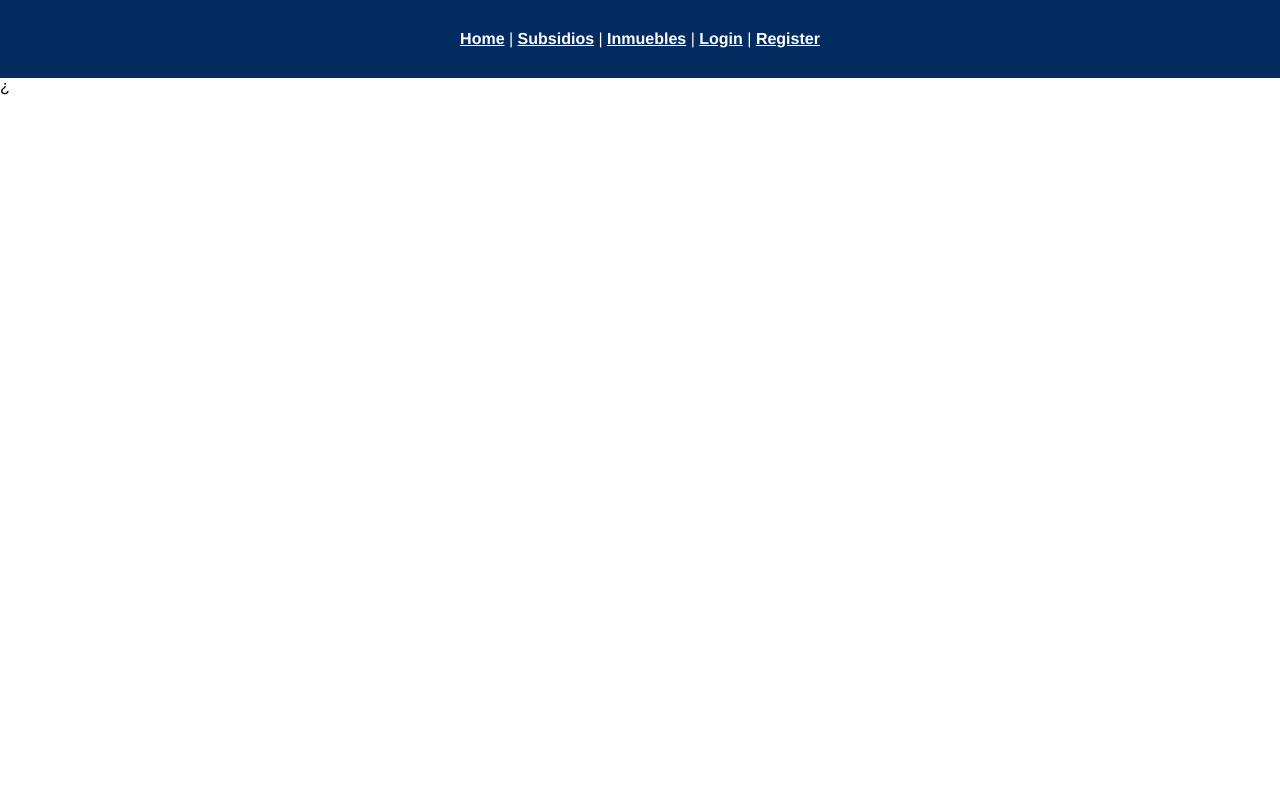
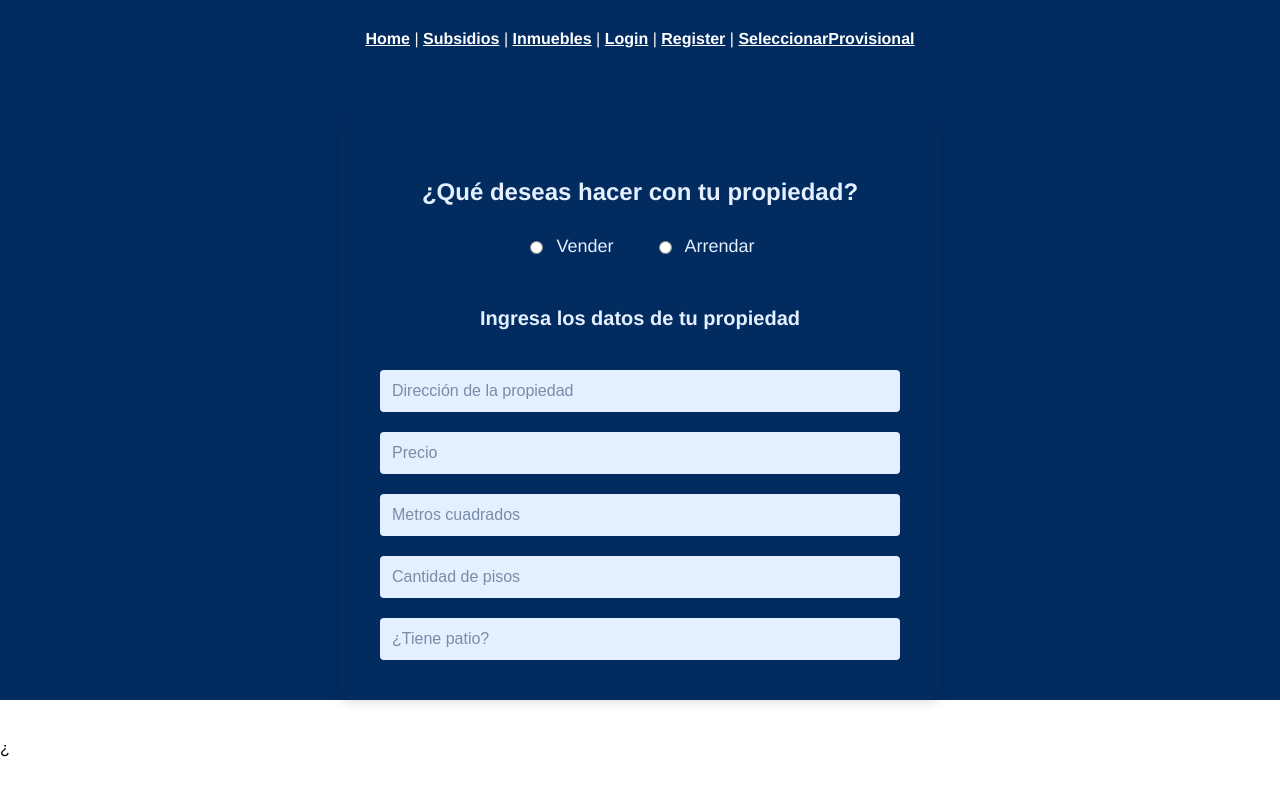
Before and after one commit to reii23/arriendosRM, a Vue app in the folder front/propiedadesweb/: page /seleccionar-datos-c in a window 1280 px wide. Shown: the top 796 px of the page. Built offline with nearby package versions, Linux system fonts and the light colour scheme; a web font is replaced by a local one.

Commit message:
Avance de la vista crear publicación
aún falta vincular con la base de datos, pero está el esqueleto

```diff
--- a/front/propiedadesweb/src/App.vue
+++ b/front/propiedadesweb/src/App.vue
@@ -5,7 +5,8 @@
       <router-link to="/about">Subsidios</router-link> |
       <router-link to="/inmuebles">Inmuebles</router-link> |
       <router-link to="/login">Login</router-link> |
-      <router-link to="/register">Register</router-link>
+      <router-link to="/register">Register</router-link> |
+      <router-link to="/seleccionar-inmueble">SeleccionarProvisional</router-link>
     </nav>
     <router-view />
   </div>
--- a/front/propiedadesweb/src/router/index.js
+++ b/front/propiedadesweb/src/router/index.js
@@ -5,6 +5,10 @@ import Inmuebles from "../views/InmueblesView.vue";
 import Register from "../views/RegisterView.vue";
 import Login from "../views/LoginView.vue";
 import PropertyDetail from "../views/PropertyDetailView.vue";
+import SeleccionarInmueble from "@/views/SeleccionarInmueble.vue";
+import SeleccionarDatosC from "@/views/SeleccionarDatosC.vue";
+import SeleccionarDatosD from "@/views/SeleccionarDatosD.vue";
+import SeleccionarDatosT from "@/views/SeleccionarDatosT.vue";
 
 const routes = [
   {
@@ -37,6 +41,26 @@ const routes = [
     name: "PropertyDetail",
     component: PropertyDetail,
     props: true
+  },
+  {
+    path: "/seleccionar-inmueble",
+    name: "SeleccionarInmueble",
+    component: SeleccionarInmueble,
+  },
+  {
+    path: "/seleccionar-datos-c",
+    name: "SeleccionarDatosC",
+    component: SeleccionarDatosC,
+  },
+  {
+    path: "/seleccionar-datos-d",
+    name: "SeleccionarDatosD",
+    component: SeleccionarDatosD,
+  },
+  {
+    path: "/seleccionar-datos-t",
+    name: "SeleccionarDatosT",
+    component: SeleccionarDatosT,
   }
 ];
 
--- a/front/propiedadesweb/src/views/HomeView.vue
+++ b/front/propiedadesweb/src/views/HomeView.vue
@@ -21,7 +21,7 @@ export default {
 
     const publicarInmueble = () => {
       if (AuthService.isAuthenticated()) {
-        router.push('/publicar-inmueble');
+        router.push('/seleccionar-inmueble');
       } else {
         router.push('/login');
       }
--- /dev/null
+++ b/front/propiedadesweb/src/views/SeleccionarDatosC.vue
@@ -0,0 +1,103 @@
+<template>
+    <div class="property-form">
+      <h2>¿Qué deseas hacer con tu propiedad?</h2>
+      <div class="options">
+        <label class="radio-option">
+          <input type="radio" v-model="action" value="vender" />
+          Vender
+        </label>
+        <label class="radio-option">
+          <input type="radio" v-model="action" value="arrendar" />
+          Arrendar
+        </label>
+      </div>
+      <div class="address-inputs">
+        <h3>Ingresa los datos de tu propiedad</h3>
+        <input type="text" v-model="address.line1" placeholder="Dirección de la propiedad" />
+        <input type="text" v-model="address.line2" placeholder="Precio" />
+        <input type="text" v-model="address.line3" placeholder="Metros cuadrados" />
+        <input type="text" v-model="address.line4" placeholder="Cantidad de pisos" />
+        <input type="text" v-model="address.line5" placeholder="¿Tiene patio?" />
+      </div>
+    </div>
+  </template>
+
+  <script>
+  import { ref } from 'vue';
+
+  export default {
+    name: 'PropertyForm',
+    setup() {
+      const action = ref('');
+      const address = ref({
+        line1: '',
+        line2: '',
+        line3: '',
+        line4: '',
+        line5: ''
+      });
+
+      return {
+        action,
+        address
+      };
+    }
+  }
+  </script>
+
+  <style scoped>
+  .property-form {
+    background-color: #022b60;
+    color: #e4f0ff;
+    padding: 40px;
+    border-radius: 10px;
+    max-width: 600px;
+    margin: 40px auto;
+    box-shadow: 0 4px 8px rgba(0, 0, 0, 0.1);
+  }
+
+  h2 {
+    text-align: center;
+    margin-bottom: 30px;
+    font-size: 24px;
+  }
+
+  .options {
+    display: flex;
+    justify-content: center;
+    gap: 40px;
+    margin-bottom: 30px;
+  }
+
+  .radio-option {
+    display: flex;
+    align-items: center;
+    gap: 10px;
+    font-size: 18px;
+  }
+
+  .address-inputs {
+    display: flex;
+    flex-direction: column;
+    gap: 20px;
+  }
+
+  .address-inputs h3 {
+    font-size: 20px;
+    margin-bottom: 20px;
+    text-align: center;
+  }
+
+  input[type="text"] {
+    padding: 12px;
+    border: none;
+    border-radius: 4px;
+    font-size: 16px;
+    background-color: #e4f0ff;
+    color: #022b60;
+  }
+
+  input[type="text"]::placeholder {
+    color: #7a8ca7;
+  }
+  </style>
--- /dev/null
+++ b/front/propiedadesweb/src/views/SeleccionarDatosD.vue
@@ -0,0 +1,102 @@
+<template>
+    <div class="property-form">
+      <h2>¿Qué deseas hacer con tu propiedad?</h2>
+      <div class="options">
+        <label>
+          <input type="radio" v-model="action" value="vender" />
+          Vender
+        </label>
+        <label>
+          <input type="radio" v-model="action" value="arrendar" />
+          Arrendar
+        </label>
+      </div>
+      <div class="address-inputs">
+        <h3>Ingresa los datos de tu propiedad</h3>
+        <input type="text" v-model="address.line1" placeholder="Dirección de la propiedad" />
+        <input type="text" v-model="address.line2" placeholder="Precio" />
+        <input type="text" v-model="address.line3" placeholder="Metros cuadrados" />
+        <input type="text" v-model="address.line4" placeholder="¿Tiene un ascensor?" />
+        <input type="text" v-model="address.line3" placeholder="¿Cuál es el piso del departamento?" />
+      </div>
+    </div>
+  </template>
+
+  <script>
+  import { ref } from 'vue';
+
+  export default {
+    name: 'PropertyForm',
+    setup() {
+      const action = ref('');
+      const address = ref({
+        line1: '',
+        line2: '',
+        line3: '',
+        line4: ''
+      });
+
+      return {
+        action,
+        address
+      };
+    }
+  }
+  </script>
+
+  <style scoped>
+  .property-form {
+    background-color: #022b60;
+    color: #e4f0ff;
+    padding: 40px;
+    border-radius: 10px;
+    max-width: 600px;
+    margin: 40px auto;
+    box-shadow: 0 4px 8px rgba(0, 0, 0, 0.1);
+  }
+
+  h2 {
+    text-align: center;
+    margin-bottom: 30px;
+    font-size: 24px;
+  }
+
+  .options {
+    display: flex;
+    justify-content: center;
+    gap: 40px;
+    margin-bottom: 30px;
+  }
+
+  .radio-option {
+    display: flex;
+    align-items: center;
+    gap: 10px;
+    font-size: 18px;
+  }
+
+  .address-inputs {
+    display: flex;
+    flex-direction: column;
+    gap: 20px;
+  }
+
+  .address-inputs h3 {
+    font-size: 20px;
+    margin-bottom: 20px;
+    text-align: center;
+  }
+
+  input[type="text"] {
+    padding: 12px;
+    border: none;
+    border-radius: 4px;
+    font-size: 16px;
+    background-color: #e4f0ff;
+    color: #022b60;
+  }
+
+  input[type="text"]::placeholder {
+    color: #7a8ca7;
+  }
+  </style>
--- /dev/null
+++ b/front/propiedadesweb/src/views/SeleccionarDatosT.vue
@@ -0,0 +1,102 @@
+<template>
+    <div class="property-form">
+      <h2>¿Qué deseas hacer con tu propiedad?</h2>
+      <div class="options">
+        <label>
+          <input type="radio" v-model="action" value="vender" />
+          Vender
+        </label>
+        <label>
+          <input type="radio" v-model="action" value="arrendar" />
+          Arrendar
+        </label>
+      </div>
+      <div class="address-inputs">
+        <h3>Ingresa los datos de tu propiedad</h3>
+        <input type="text" v-model="address.line1" placeholder="Dirección de la propiedad" />
+        <input type="text" v-model="address.line2" placeholder="Precio" />
+        <input type="text" v-model="address.line3" placeholder="Metros cuadrados" />
+        <input type="text" v-model="address.line4" placeholder="Tipo de suelo" />
+        <input type="text" v-model="address.line3" placeholder="¿Tiene servicios básicos?" />
+      </div>
+    </div>
+  </template>
+
+  <script>
+  import { ref } from 'vue';
+
+  export default {
+    name: 'PropertyForm',
+    setup() {
+      const action = ref('');
+      const address = ref({
+        line1: '',
+        line2: '',
+        line3: '',
+        line4: ''
+      });
+
+      return {
+        action,
+        address
+      };
+    }
+  }
+  </script>
+
+  <style scoped>
+  .property-form {
+    background-color: #022b60;
+    color: #e4f0ff;
+    padding: 40px;
+    border-radius: 10px;
+    max-width: 600px;
+    margin: 40px auto;
+    box-shadow: 0 4px 8px rgba(0, 0, 0, 0.1);
+  }
+
+  h2 {
+    text-align: center;
+    margin-bottom: 30px;
+    font-size: 24px;
+  }
+
+  .options {
+    display: flex;
+    justify-content: center;
+    gap: 40px;
+    margin-bottom: 30px;
+  }
+
+  .radio-option {
+    display: flex;
+    align-items: center;
+    gap: 10px;
+    font-size: 18px;
+  }
+
+  .address-inputs {
+    display: flex;
+    flex-direction: column;
+    gap: 20px;
+  }
+
+  .address-inputs h3 {
+    font-size: 20px;
+    margin-bottom: 20px;
+    text-align: center;
+  }
+
+  input[type="text"] {
+    padding: 12px;
+    border: none;
+    border-radius: 4px;
+    font-size: 16px;
+    background-color: #e4f0ff;
+    color: #022b60;
+  }
+
+  input[type="text"]::placeholder {
+    color: #7a8ca7;
+  }
+  </style>
--- /dev/null
+++ b/front/propiedadesweb/src/views/SeleccionarInmueble.vue
@@ -0,0 +1,54 @@
+<template>
+    <div class="selector-inmueble">
+      <h2>¿Qué tipo de propiedad desea crear?</h2>
+      <button @click="navigateTo('/seleccionar-datos-c')" class="btn-casa">Casa</button>
+      <button @click="navigateTo('/seleccionar-datos-d')" class="btn-departamento">Departamento</button>
+      <button @click="navigateTo('/seleccionar-datos-t')" class="btn-terreno">Terreno</button>
+    </div>
+  </template>
+
+<script>
+import axios from 'axios';
+import {ref} from 'vue';
+import {useRouter} from 'vue-router';
+export default {
+    name: 'SeleccionarInmueble',
+    setup() {
+        const router = useRouter();
+        const navigateTo = (path) => {
+            router.push(path);
+        }
+        return {navigateTo};
+    }
+}
+</script>
+
+<style scoped>
+.selector-inmueble {
+    background-color: rgb(2,43,96);
+    color: #e0eeff;
+    padding: 100px;
+    border-radius: 8px;
+}
+.btn-casa, .btn-departamento, .btn-terreno {
+    font-size: 15px;
+    margin-top: 30px;
+    margin-bottom: 60px;
+    margin-left: 10px;
+    margin-right: 10px;
+    padding: 20px 30px;
+    background-color: #bfc845;
+    color: white;
+    border: none;
+    border-radius: 5px;
+    cursor: pointer;
+}
+
+.btn-departamento {
+    background-color: #85c1e9;
+}
+
+.btn-terreno {
+    background-color: #58d68d;
+}
+</style>
```
Also changed, not shown: 1 other file (tests, documents, lock files or other folders).
